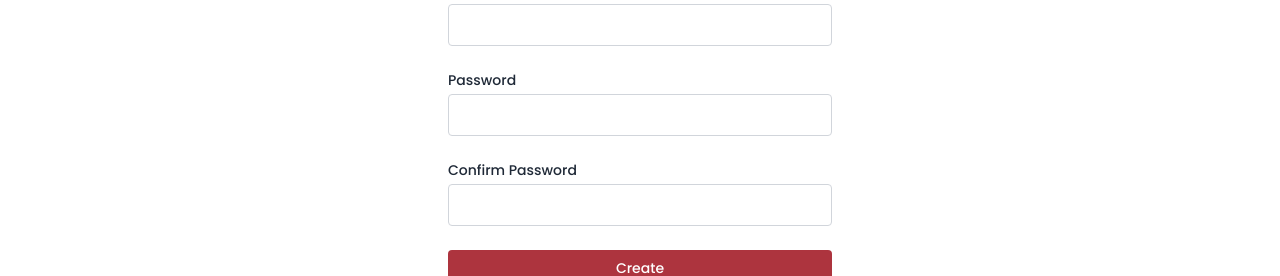
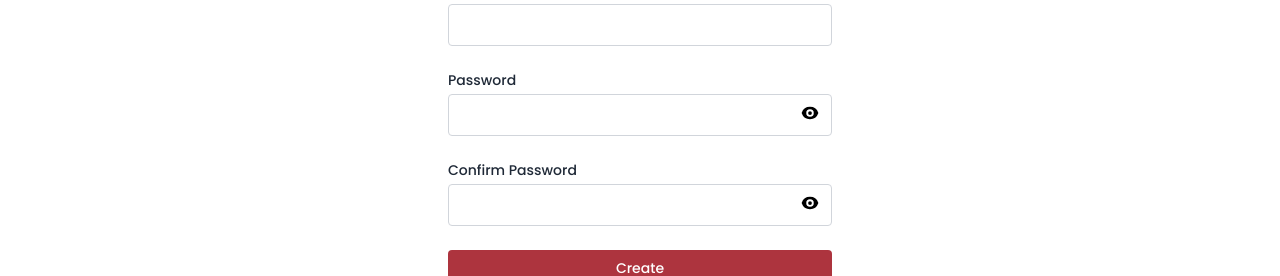
Before and after one commit to Nel-tech/Dine, a React (Vite) app in the folder Client/: page /signup in a window 1280 px wide. Shown: the part 277-553 px from the top of the page. Built offline with nearby package versions, Linux system fonts and the light colour scheme; no server answers.

Commit message:
Added a togglebutton  that shows and hide the button

```diff
--- a/Client/package.json
+++ b/Client/package.json
@@ -10,6 +10,7 @@
     "preview": "vite preview"
   },
   "dependencies": {
+    "@heroicons/react": "^2.2.0",
     "dotenv": "^16.4.5",
     "firebase": "^11.0.2",
     "react": "^18.3.1",
--- a/Client/src/Pages/Authentication/SignUp/SignUp.tsx
+++ b/Client/src/Pages/Authentication/SignUp/SignUp.tsx
@@ -1,16 +1,25 @@
 import { useState } from 'react';
 import NavForm from '../../../Components/NavForm';
 import { signup } from '../../../Services/Auth/Authservice';
-import { useNavigate } from "react-router-dom";
-
+import { useNavigate } from 'react-router-dom';
+import { EyeIcon, EyeSlashIcon } from '@heroicons/react/16/solid';
 export default function SignIn() {
   const [email, setEmail] = useState('');
   const [password, setPassword] = useState('');
   const [passwordConfirm, setConfirmPassword] = useState('');
   const [isSignup] = useState(true);
+  const [showPassword, setShowPassword] = useState(false);
+   const [ConfirmPassword, ConfirmSetPassword] = useState(false);
 
+  const togglePassword = () => {
+    setShowPassword(!showPassword);
+  };
 
-const Navigate = useNavigate()
+   const ToggleConfirmPassword = () => {
+    ConfirmSetPassword(!ConfirmPassword);
+  };
+
+  const Navigate = useNavigate();
   const handleSubmit = async (e: React.FormEvent) => {
     e.preventDefault();
 
@@ -27,12 +36,13 @@ const handleSubmit = async (e: React.FormEvent) => {
       }
     } catch (error) {
       console.error('Error occurred:', error);
-    window.alert(error instanceof Error ? error.message : "An error occurred. Please try again.");
+      window.alert(
+        error instanceof Error
+          ? error.message
+          : 'An error occurred. Please try again.'
+      );
     }
   };
-
-
-
 
   return (
     <section>
@@ -44,8 +54,6 @@ const handleSubmit = async (e: React.FormEvent) => {
           </h2>
 
           <form onSubmit={handleSubmit}>
-
-
             <div className="mb-6">
               <label className="mb-1 block text-sm font-medium text-gray-800">
                 Email address
@@ -61,7 +69,7 @@ const handleSubmit = async (e: React.FormEvent) => {
               />
             </div>
 
-            <div className="mb-6">
+            <div className="relative mb-6">
               <label
                 htmlFor="password"
                 className="mb-1 block text-sm font-medium text-gray-800"
@@ -70,16 +78,28 @@ const handleSubmit = async (e: React.FormEvent) => {
               </label>
               <input
                 id="password"
-                name="password"
-               type="password"
+                name="new-password"
+                type={showPassword ? 'text' : 'password'}
                 required
-                autoComplete="current-password"
+                autoComplete="new-password"
                 onChange={(e) => setPassword(e.target.value)}
                 className="block w-full rounded border border-gray-300 px-3 py-2 text-gray-800 focus:border-indigo-500 focus:outline-none focus:ring-2 focus:ring-indigo-500"
               />
+
+              <button
+                type="button"
+                onClick={togglePassword}
+                className="absolute right-3 top-1/2 text-black"
+              >
+                {showPassword ? (
+                  <EyeSlashIcon className="h-5 w-5" />
+                ) : (
+                  <EyeIcon className="h-5 w-5" />
+                )}
+              </button>
             </div>
 
-            <div className="mb-6">
+            <div className="mb-6 relative">
               <label
                 htmlFor="password"
                 className="mb-1 block text-sm font-medium text-gray-800"
@@ -87,17 +107,26 @@ const handleSubmit = async (e: React.FormEvent) => {
                 Confirm Password
               </label>
               <input
-                id="password"
-                name="password"
-              type="password"
+               id="confirm-password"
+                  name="confirm-password"
+                type={ConfirmPassword ? 'text' : 'password'}
                 required
-                autoComplete="current-password"
+                autoComplete="new-password"
                 onChange={(e) => setConfirmPassword(e.target.value)}
                 className="block w-full rounded border border-gray-300 px-3 py-2 text-gray-800 focus:border-indigo-500 focus:outline-none focus:ring-2 focus:ring-indigo-500"
               />
+              <button
+                type="button"
+                onClick={ToggleConfirmPassword}
+                className="absolute right-3 top-1/2 text-black"
+              >
+                {ConfirmPassword ? (
+                  <EyeSlashIcon className="h-5 w-5" />
+                ) : (
+                  <EyeIcon className="h-5 w-5" />
+                )}
+              </button>
             </div>
-
-
 
             <button
               type="submit"
@@ -105,9 +134,6 @@ const handleSubmit = async (e: React.FormEvent) => {
             >
               Create
             </button>
-
-
-
           </form>
 
           <p className="mt-6 text-center text-sm text-gray-600">
--- a/Client/src/Pages/Reservations/ReservationForm.tsx
+++ b/Client/src/Pages/Reservations/ReservationForm.tsx
@@ -6,10 +6,10 @@ import { reserveForm } from '../../Services/Cart/CartServices';
 import { useNavigate } from 'react-router-dom';
 import { getAuth, onAuthStateChanged } from 'firebase/auth';
 
-
 export type ReservationFormProps = {
   name: string;
   date: string;
+  time: string;
   people: number;
 };
 
@@ -19,10 +19,11 @@ function ReservationForm() {
   const [userEmail, setUserEmail] = useState('');
   const [Reserve, setReservation] = useState<ReservationFormProps>({
     name: '',
+    time: '',
     date: '',
     people: 0,
   });
-useEffect(() => {
+  useEffect(() => {
     const auth = getAuth();
     const unsubscribeAuth = onAuthStateChanged(auth, (user) => {
       setUserId(user?.uid || null);
@@ -50,6 +51,7 @@ useEffect(() => {
     }
   };
 
+
   const handlePeople = (e: React.ChangeEvent<HTMLInputElement>) => {
     const count = Number(e.target.value);
     if (count < 0) {
@@ -63,12 +65,22 @@ useEffect(() => {
     e.preventDefault();
 
     try {
-      await reserveForm(userId, Reserve); // Passing reserve object as the second argument
+      if (!userId) {
+        alert('You are not authenticated yet');
+        return;
+      }
+
+      if (!Reserve) {
+        alert('Reservation details are missing');
+        return;
+      }
+
+      await reserveForm(userId, Reserve);
       alert('Reservation confirmed!');
-      Navigate('/summary');
+      Navigate('/summary'); // Navigate only after successful reservation
     } catch (error) {
       console.error('Error confirming reservation:', error);
-      alert('There was an error confirming your reservation.');
+      alert('Failed to confirm the reservation. Please try again.');
     }
   };
 
@@ -137,6 +149,24 @@ useEffect(() => {
               />
             </div>
 
+            {/* Time Input */}
+            <div className="mb-6 px-[2rem]">
+              <label htmlFor="time">
+                Pick A Time <span className='text-[.8rem]'>⚠️(9:00AM - 10:00PM)</span>
+              </label>
+              <div className="relative">
+                <input
+                  type="time"
+                  name="time"
+                  id="time"
+                  required
+                  value={Reserve.time}
+                  onChange={handleChange}
+                  className="block w-full rounded border border-gray-300 px-3 py-1 text-gray-800 focus:border-indigo-500 focus:outline-none focus:ring-2 focus:ring-indigo-500"
+                />
+
+              </div>
+            </div>
             {/* Number of People */}
             <div className="mb-6 px-[2rem]">
               <label htmlFor="people">Number Of People</label>
@@ -163,7 +193,7 @@ useEffect(() => {
           </form>
         </article>
       </section>
-     <BaseFooter/>
+      <BaseFooter />
     </main>
   );
 }
--- a/Client/src/index.css
+++ b/Client/src/index.css
@@ -16,8 +16,3 @@
     @apply max-w-[1024px] mx-auto
   }
 }
-
-.no-scrollbar {
- scrollbar-width: none;
-  -ms-overflow-style: none;
-}
```
Also changed, not shown: 1 other file (tests, documents, lock files or other folders). Lines whose indentation alone changed are shown as unchanged.
